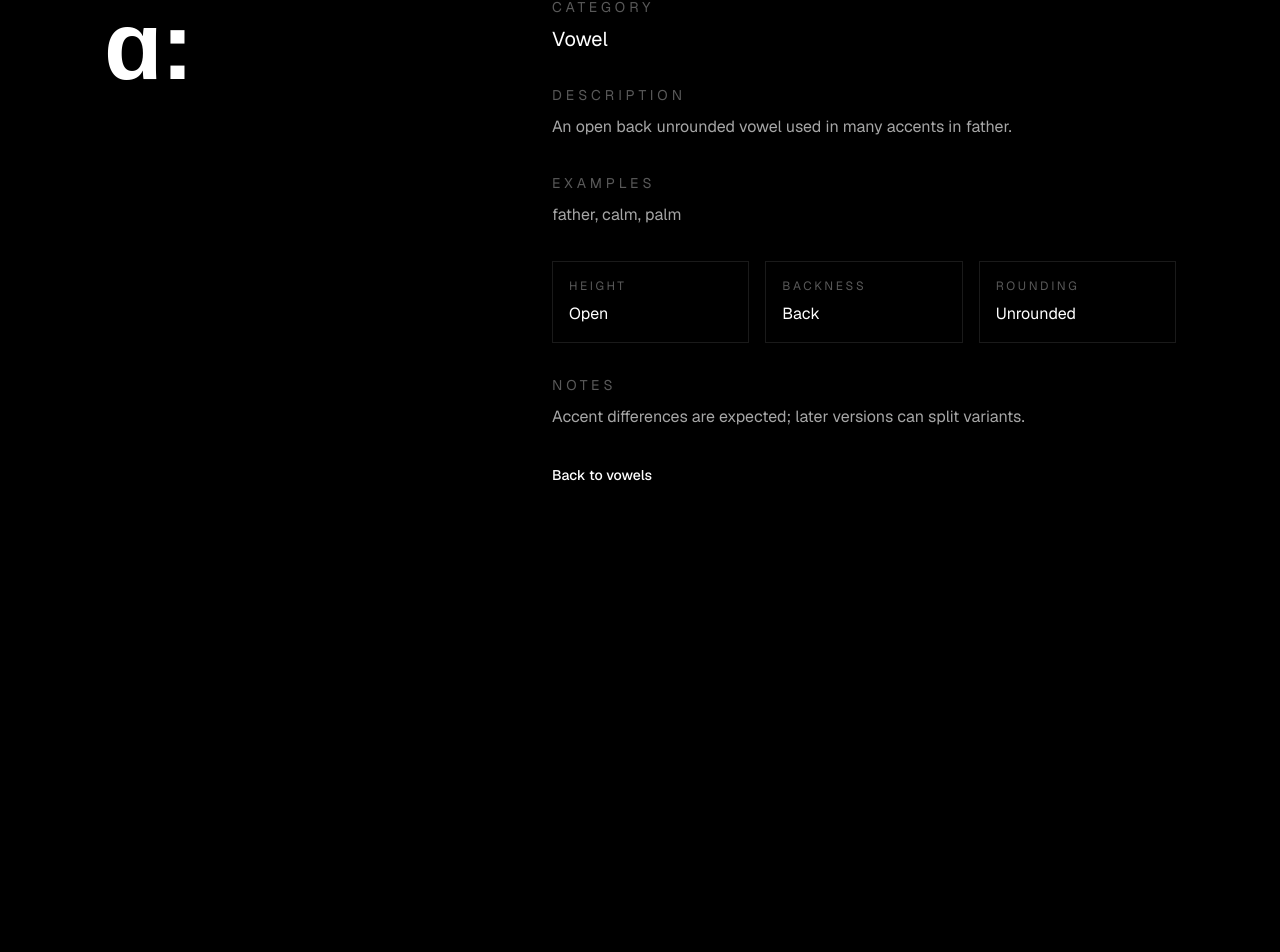
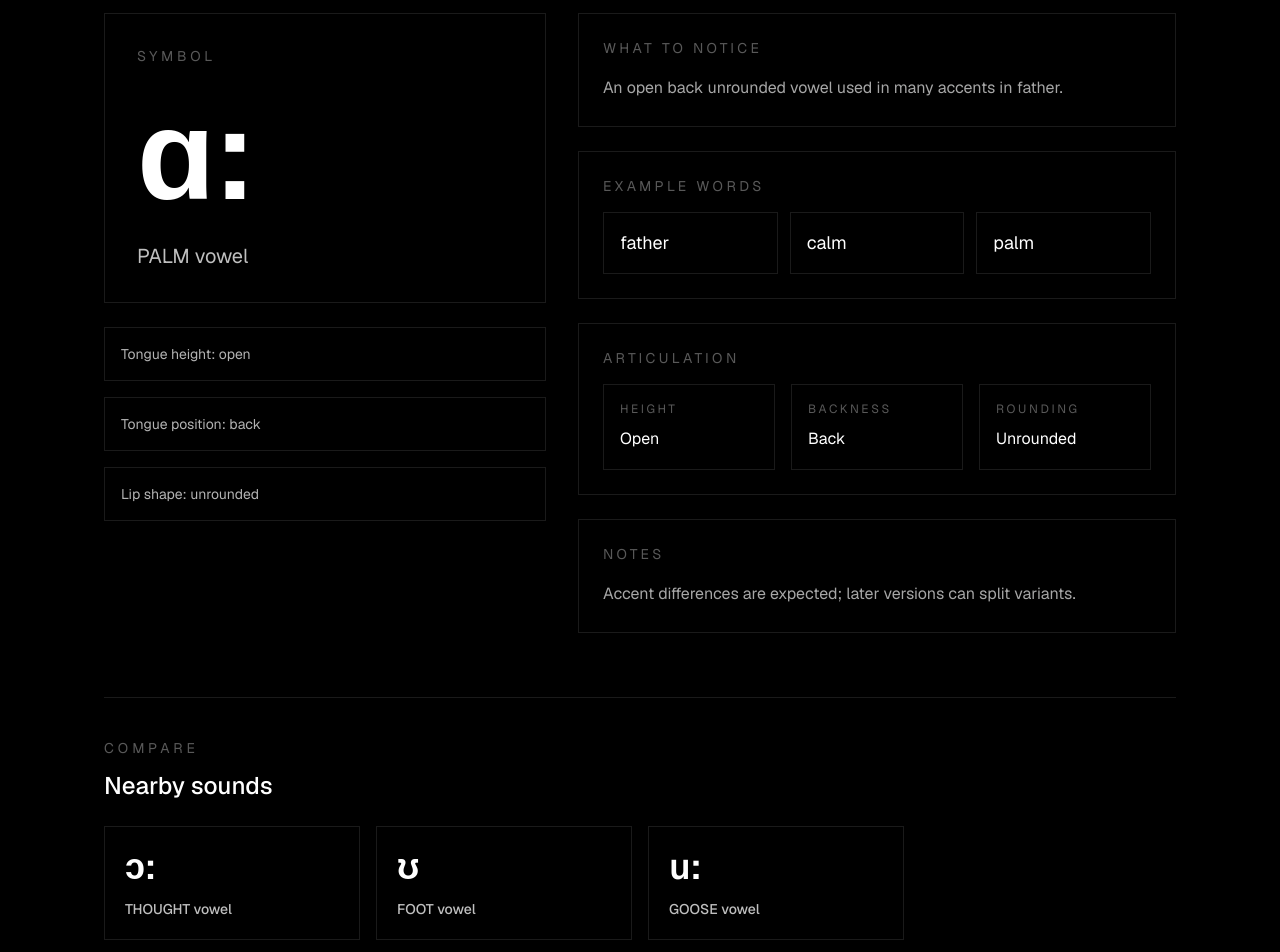
Before and after one commit to KulafuAcademy/ATLAS, a Next.js app: page /ipa/aa in a window 1280 px wide. Shown: the part 447-1399 px from the top of the page. Before the commit the page ends 1030 px from the top, so only its background shows below. Built offline with nearby package versions, Linux system fonts and the light colour scheme.

Commit message:
Enhance IPA study pages

```diff
--- a/app/ipa/[symbol]/page.tsx
+++ b/app/ipa/[symbol]/page.tsx
@@ -2,7 +2,7 @@ import Link from "next/link";
 import { notFound } from "next/navigation";
 
 import { PageHeader } from "@/components/common/PageHeader";
-import { getSymbolBySlug } from "@/lib/ipa";
+import { getRelatedSymbols, getSymbolBySlug } from "@/lib/ipa";
 
 type IpaDetailPageProps = {
   params: Promise<{
@@ -19,36 +19,65 @@ export default async function IpaDetailPage({ params }: IpaDetailPageProps) {
   }
 
   const backHref = ipaSymbol.category === "vowel" ? "/vowels" : "/consonants";
+  const relatedSymbols = getRelatedSymbols(ipaSymbol);
+  const learningFocus =
+    ipaSymbol.category === "vowel"
+      ? [
+          `Tongue height: ${ipaSymbol.height}`,
+          `Tongue position: ${ipaSymbol.backness}`,
+          `Lip shape: ${ipaSymbol.rounded ? "rounded" : "unrounded"}`,
+        ]
+      : [
+          `Place: ${ipaSymbol.place}`,
+          `Manner: ${ipaSymbol.manner}`,
+          `Voicing: ${ipaSymbol.voicing}`,
+        ];
 
   return (
-    <div className="space-y-12">
+    <div className="space-y-16">
       <PageHeader
-        eyebrow="IPA Detail"
+        eyebrow="Study"
         title={ipaSymbol.symbol}
         description={ipaSymbol.label}
       />
 
-      <section className="grid gap-8 border-t border-white/10 pt-10 md:grid-cols-[0.8fr_1.2fr]">
-        <p className="text-8xl font-semibold text-white">{ipaSymbol.symbol}</p>
-        <div className="space-y-8 text-white/65">
-          <div className="space-y-2">
+      <section className="grid gap-8 border-t border-white/10 pt-10 lg:grid-cols-[0.85fr_1.15fr]">
+        <div className="space-y-6">
+          <div className="border border-white/10 p-8">
             <p className="text-sm uppercase tracking-[0.28em] text-white/35">
-              Category
+              Symbol
             </p>
-            <p className="text-xl capitalize text-white">{ipaSymbol.category}</p>
+            <p className="mt-6 text-8xl font-semibold text-white md:text-9xl">
+              {ipaSymbol.symbol}
+            </p>
+            <p className="mt-6 text-xl text-white/75">{ipaSymbol.label}</p>
           </div>
-          <div className="space-y-2">
-            <p className="text-sm uppercase tracking-[0.28em] text-white/35">
-              Description
-            </p>
-            <p className="leading-7">{ipaSymbol.description}</p>
+
+          <div className="grid gap-4 sm:grid-cols-3 lg:grid-cols-1">
+            {learningFocus.map((item) => (
+              <div key={item} className="border border-white/10 p-4">
+                <p className="text-sm text-white/70">{item}</p>
               </div>
-          <div className="space-y-2">
-            <p className="text-sm uppercase tracking-[0.28em] text-white/35">
-              Examples
-            </p>
-            <p className="leading-7">{ipaSymbol.exampleWords.join(", ")}</p>
+            ))}
           </div>
+        </div>
+
+        <div className="space-y-6">
+          <StudyPanel title="What To Notice">
+            <p>{ipaSymbol.description}</p>
+          </StudyPanel>
+
+          <StudyPanel title="Example Words">
+            <div className="grid gap-3 sm:grid-cols-3">
+              {ipaSymbol.exampleWords.map((word) => (
+                <div key={word} className="border border-white/10 p-4">
+                  <p className="text-lg text-white">{word}</p>
+                </div>
+              ))}
+            </div>
+          </StudyPanel>
+
+          <StudyPanel title="Articulation">
             <div className="grid gap-4 sm:grid-cols-3">
               {ipaSymbol.category === "vowel" ? (
                 <>
@@ -67,21 +96,68 @@ export default async function IpaDetailPage({ params }: IpaDetailPageProps) {
                 </>
               )}
             </div>
-          <div className="space-y-2">
+          </StudyPanel>
+
+          <StudyPanel title="Notes">
+            <p>{ipaSymbol.notes}</p>
+          </StudyPanel>
+        </div>
+      </section>
+
+      <section className="space-y-6 border-t border-white/10 pt-10">
+        <div>
           <p className="text-sm uppercase tracking-[0.28em] text-white/35">
-              Notes
+            Compare
           </p>
-            <p className="leading-7">{ipaSymbol.notes}</p>
+          <h2 className="mt-3 text-2xl font-medium text-white">
+            Nearby sounds
+          </h2>
         </div>
+
+        <div className="grid gap-4 sm:grid-cols-2 lg:grid-cols-4">
+          {relatedSymbols.map((related) => (
+            <Link
+              key={related.slug}
+              href={`/ipa/${related.slug}`}
+              className="border border-white/10 p-5 transition hover:border-white/35"
+            >
+              <p className="text-4xl font-semibold text-white">
+                {related.symbol}
+              </p>
+              <p className="mt-3 text-sm font-medium text-white/75">
+                {related.label}
+              </p>
+            </Link>
+          ))}
+        </div>
+      </section>
+
+      <section className="border-t border-white/10 pt-10">
         <Link
           href={backHref}
           className="inline-flex text-sm font-medium text-white underline underline-offset-4 transition hover:text-white/70"
         >
           Back to {ipaSymbol.category}s
         </Link>
-        </div>
       </section>
     </div>
+  );
+}
+
+function StudyPanel({
+  title,
+  children,
+}: {
+  title: string;
+  children: React.ReactNode;
+}) {
+  return (
+    <section className="border border-white/10 p-6">
+      <p className="text-sm uppercase tracking-[0.24em] text-white/35">
+        {title}
+      </p>
+      <div className="mt-4 leading-7 text-white/65">{children}</div>
+    </section>
   );
 }
 
--- a/app/page.tsx
+++ b/app/page.tsx
@@ -7,9 +7,9 @@ export default function HomePage() {
   return (
     <div className="space-y-20">
       <PageHeader
-        eyebrow="Version 0.5.0"
+        eyebrow="Version 0.6.0"
         title="ATLAS"
-        description="A minimal English IPA learning app with searchable, classified sound maps."
+        description="A minimal English IPA learning app with searchable sound maps and study-focused IPA pages."
       />
 
       <section className="grid gap-4 md:grid-cols-2">
--- a/lib/ipa.ts
+++ b/lib/ipa.ts
@@ -15,3 +15,33 @@ export function getSymbolsByCategory(category: IpaCategory): IpaSymbol[] {
 export function getSymbolBySlug(slug: string) {
   return ipaSymbols.find((symbol) => symbol.slug === slug);
 }
+
+export function getRelatedSymbols(symbol: IpaSymbol) {
+  return ipaSymbols
+    .filter((candidate) => {
+      if (candidate.slug === symbol.slug || candidate.category !== symbol.category) {
+        return false;
+      }
+
+      if (symbol.category === "vowel" && candidate.category === "vowel") {
+        return (
+          candidate.height === symbol.height ||
+          candidate.backness === symbol.backness
+        );
+      }
+
+      if (
+        symbol.category === "consonant" &&
+        candidate.category === "consonant"
+      ) {
+        return (
+          candidate.place === symbol.place ||
+          candidate.manner === symbol.manner ||
+          candidate.voicing === symbol.voicing
+        );
+      }
+
+      return false;
+    })
+    .slice(0, 4);
+}
--- a/package.json
+++ b/package.json
@@ -1,6 +1,6 @@
 {
   "name": "atlas",
-  "version": "0.5.0",
+  "version": "0.6.0",
   "private": true,
   "scripts": {
     "dev": "next dev",
```
Also changed, not shown: 2 other files (tests, documents, lock files or other folders). Lines whose indentation alone changed are shown as unchanged.
